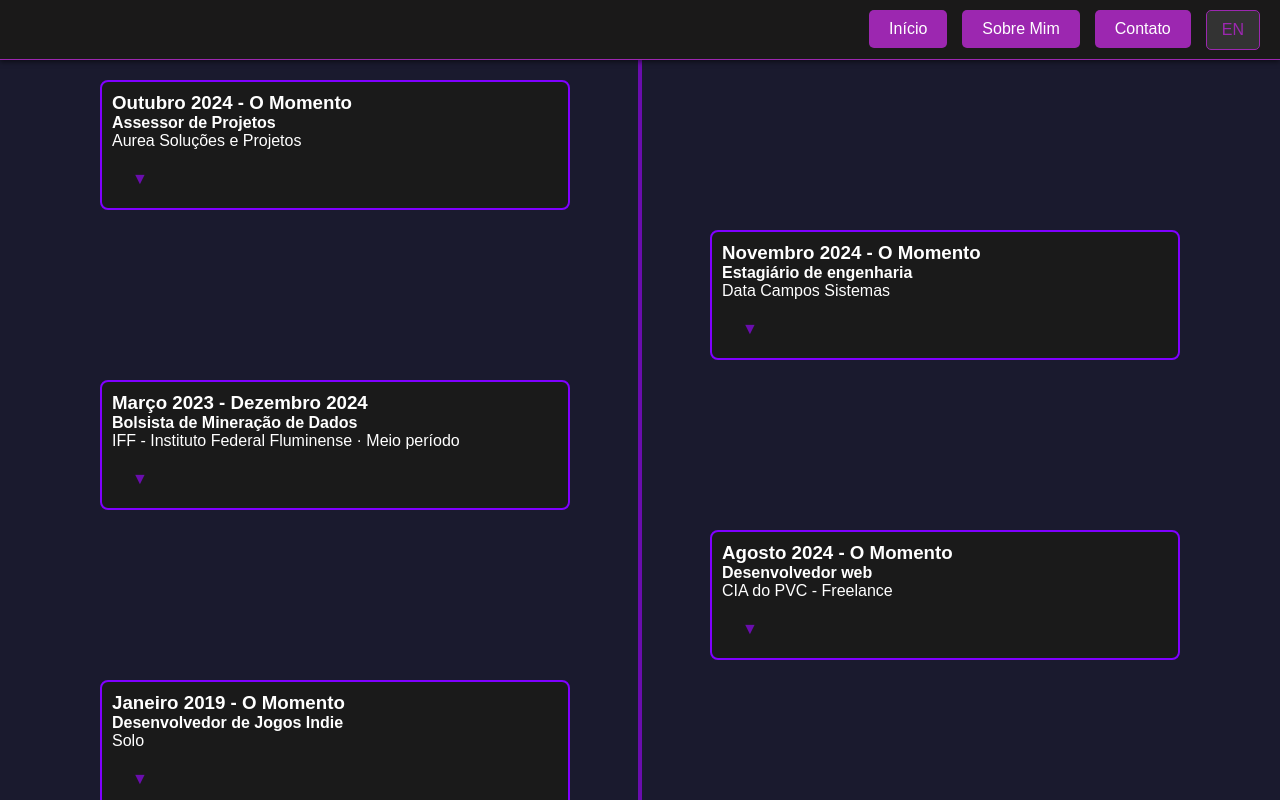
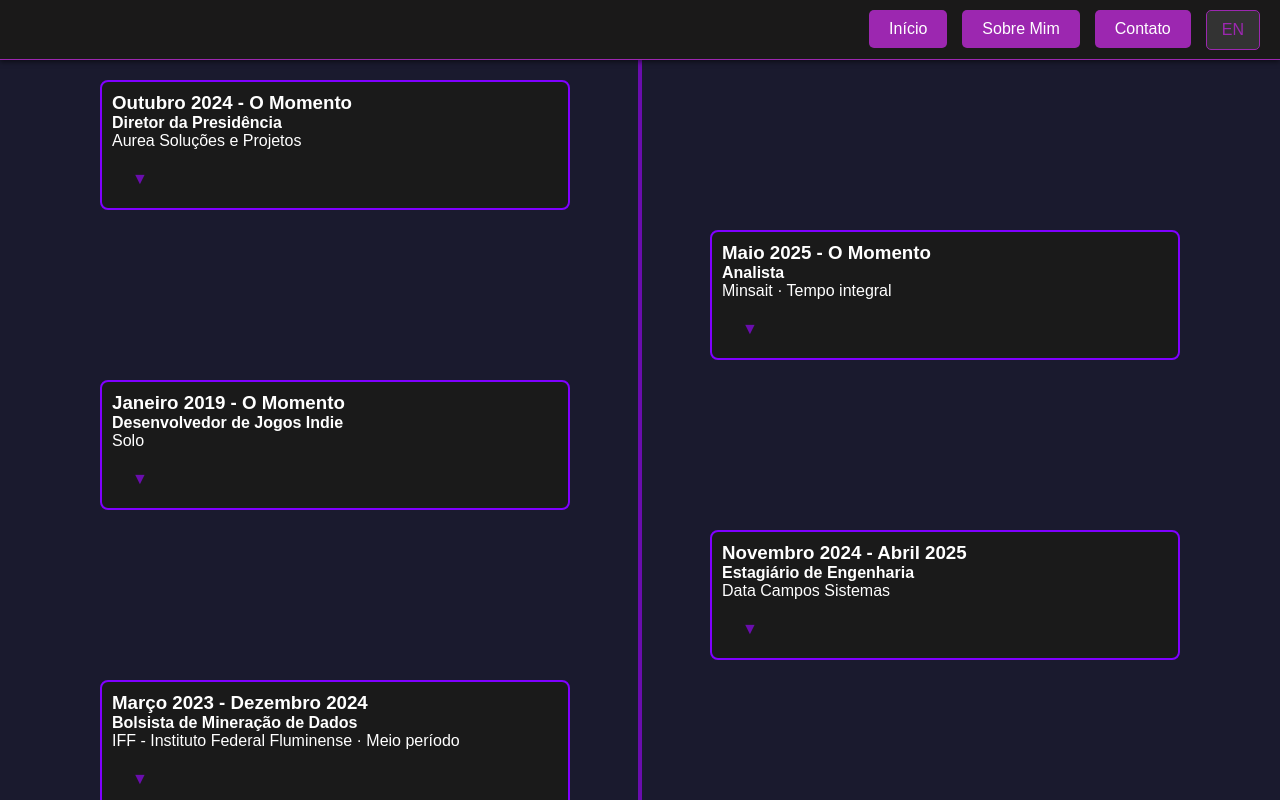
Before and after one commit to PHCordeiro/Meu-Portfolio, a React (Create React App) app: page /Meu-Portfolio/Experiencias/Experiencias in a window 1280 px wide. Shown: the top 800 px of the page. Built offline with nearby package versions, Linux system fonts and the light colour scheme.

Commit message:
Experiências Atualizadas

```diff
--- a/src/pages/Experiencias/Experiencias.js
+++ b/src/pages/Experiencias/Experiencias.js
@@ -21,76 +21,88 @@
 
   const experiences = [
     {
-      yearPt: 'Outubro 2024 - O Momento',
-      yearEn: 'October 2024 - Present',
-      cargoPt: 'Assessor de Projetos',
-      cargoEn: 'Project Advisor',
-      descriptionPt: 'Aurea Soluções e Projetos',
-      descriptionEn: 'Aurea Solutions and Projects',
-      detailsPt: 'Atualmente, atuo como Assessor de Projetos na Empresa Júnior Áurea, integrando a equipe de projetos. Nesse papel, serei responsável pelo desenvolvimento de diversos projetos na área de computação, iniciando com a criação de sites.',
-      detailsEn: 'Currently, I work as a Project Advisor at Empresa Júnior Áurea, integrating the projects team. In this role, I will be responsible for the development of various projects in the computing field, starting with the creation of websites.',
-      skillsPt: ['Gerenciamento de Projetos', 'Desenvolvimento Web', 'Colaboração em Equipe'],
-      skillsEn: ['Project Management', 'Web Development', 'Team Collaboration'],
+      yearPt: "Outubro 2024 - O Momento",
+      yearEn: "October 2024 - Present",
+      cargoPt: "Diretor da Presidência",
+      cargoEn: "President Director",
+      descriptionPt: "Aurea Soluções e Projetos",
+      descriptionEn: "Aurea Solutions and Projects",
+      detailsPt:
+        "Atualmente, exerço o cargo de Diretor da Presidência na Empresa Júnior Aurea. Nesse papel, sou responsável por liderar a Diretoria Executiva, promover o alinhamento estratégico entre as áreas e garantir o bom andamento dos processos internos e externos da empresa, com foco em gestão, liderança e resultados institucionais.",
+      detailsEn:
+        "Currently, I serve as the President Director at Empresa Júnior Aurea. In this role, I am responsible for leading the Executive Board, promoting strategic alignment among departments, and ensuring the efficient management of both internal and external operations, with a focus on leadership, governance, and institutional results.",
+      skillsPt: ["Gestão Estratégica", "Liderança", "Comunicação Institucional"],
+      skillsEn: ["Strategic Management", "Leadership", "Institutional Communication"],
     },
     {
-      yearPt: 'Novembro 2024 - O Momento',
-      yearEn: 'November 2024 - Present',
-      cargoPt: 'Estagiário de engenharia',
-      cargoEn: 'Engineering Intern',
-      descriptionPt: 'Data Campos Sistemas',
-      descriptionEn: 'Data Campos Sistemas',
-      detailsPt: 'Iniciei minha trajetória profissional em uma Fábrica de Software localizada em Campos dos Goytacazes. Atualmente, sou responsável pelo planejamento e desenvolvimento do sistema web e do aplicativo de ordem de serviço da empresa Limport Serviços.',
-      detailsEn: 'I started my professional journey at a Software Factory located in Campos dos Goytacazes. Currently, I am responsible for the planning and development of the web system and the service order application for the company Limport Serviços.',
-      skillsPt: ['Desenvolvimento de Software', 'Teste de Sistemas', 'Ionic Angular'],
-      skillsEn: ['Software Development', 'System Testing', 'Ionic Angular']
+      yearPt: "Maio 2025 - O Momento",
+      yearEn: "May 2025 - Present",
+      cargoPt: "Analista",
+      cargoEn: "Analyst",
+      descriptionPt: "Minsait · Tempo integral",
+      descriptionEn: "Minsait · Full-time",
+      detailsPt:
+        "Atuo como Analista na Minsait, contribuindo para o desenvolvimento, integração e suporte de soluções tecnológicas voltadas a clientes corporativos. Participo de processos de análise, implementação e monitoramento de sistemas, garantindo eficiência operacional e entrega de valor.",
+      detailsEn:
+        "I work as an Analyst at Minsait, contributing to the development, integration, and support of technological solutions for corporate clients. I take part in analysis, implementation, and system monitoring processes, ensuring operational efficiency and value delivery.",
+      skillsPt: ["Análise de Sistemas", "Integração de Soluções", "Suporte Técnico"],
+      skillsEn: ["Systems Analysis", "Solutions Integration", "Technical Support"],
     },
     {
-      yearPt: 'Março 2023 - Dezembro 2024',
-      yearEn: 'March 2023 - December 2024',
-      cargoPt: 'Bolsista de Mineração de Dados',
-      cargoEn: 'Data Mining Scholarship',
-      descriptionPt: 'IFF - Instituto Federal Fluminense · Meio período',
-      descriptionEn: 'IFF - Fluminense Federal Institute · Part-time',
-      detailsPt: 'Atuei como bolsista no projeto de Mineração de Dados, onde tive a valiosa oportunidade de aprofundar meu conhecimento e adquirir experiência significativa em Python, Django, Mineração de Dados e Gestão. Esta experiência como bolsista foi fundamental para o meu crescimento profissional, permitindo-me desenvolver habilidades sólidas em análise de dados, modelagem estatística e aprendizado de máquina. Sou grato pela chance que tive de contribuir para este projeto de pesquisa e pelo conhecimento adquirido na área de Mineração de Dados.',
-      detailsEn: 'I worked as a scholarship holder in the Data Mining project, where I had the valuable opportunity to deepen my knowledge and gain significant experience in Python, Django, Data Mining, and Management. This scholarship experience was crucial for my professional growth, allowing me to develop solid skills in data analysis, statistical modeling, and machine learning. I am grateful for the opportunity I had to contribute to this research project and for the knowledge gained in the field of Data Mining.',
-      skillsPt: ['Desenvolvimento de Software', 'Python', 'Django'],
-      skillsEn: ['Software Development', 'Python', 'Django'],
+      yearPt: "Janeiro 2019 - O Momento",
+      yearEn: "January 2019 - Present",
+      cargoPt: "Desenvolvedor de Jogos Indie",
+      cargoEn: "Indie Game Developer",
+      descriptionPt: "Solo",
+      descriptionEn: "Solo",
+      detailsPt:
+        "Criador de jogos indie com portfólio diversificado, incluindo visual novels e outros títulos experimentais. Proficiente em Game Maker 2, com experiência em publicação em plataformas como itch.io. Busco colaborar em projetos que combinem narrativa envolvente com jogabilidade divertida.",
+      detailsEn:
+        "Indie game creator with a diverse portfolio, including visual novels and other experimental titles. Proficient in Game Maker 2, with experience publishing on platforms like itch.io. Seeking to collaborate on projects that combine engaging storytelling with fun gameplay.",
+      skillsPt: ["Programação de Jogos", "Jogabilidade", "Pixel Art", "Level Design"],
+      skillsEn: ["Game Programming", "Gameplay", "Pixel Art", "Level Design"],
     },
     {
-      yearPt: 'Agosto 2024 - O Momento',
-      yearEn: 'August 2024 - Present',
-      cargoPt: 'Desenvolvedor web',
-      cargoEn: 'Web Developer',
-      descriptionPt: 'CIA do PVC - Freelance',
-      descriptionEn: 'CIA do PVC - Freelance',
-      detailsPt: 'Atuo no desenvolvimento e manutenção do site da Cia do PVC, focando na criação de uma plataforma eficiente e moderna para promover os produtos e serviços da empresa. Meu trabalho inclui a implementação de funcionalidades, otimização da experiência do usuário e a garantia de uma presença online robusta e alinhada com as necessidades do mercado.',
-      detailsEn: 'I work on the development and maintenance of the Cia do PVC website, focusing on creating an efficient and modern platform to promote the company`s products and services. My work includes implementing features, optimizing the user experience, and ensuring a robust online presence aligned with market needs.',
-      skillsPt: ['Criação de Sites', 'Hospedagem de Sites', 'Desenvolvimento Web'],
-      skillsEn: ['Website Creation', 'Website Hosting', 'Web Development']
+      yearPt: "Novembro 2024 - Abril 2025",
+      yearEn: "November 2024 - April 2025",
+      cargoPt: "Estagiário de Engenharia",
+      cargoEn: "Engineering Intern",
+      descriptionPt: "Data Campos Sistemas",
+      descriptionEn: "Data Campos Sistemas",
+      detailsPt:
+        "Iniciei minha trajetória profissional em uma Fábrica de Software localizada em Campos dos Goytacazes. Durante o estágio, fui responsável pelo planejamento e desenvolvimento do sistema web e do aplicativo de ordem de serviço da empresa Limport Serviços, utilizando tecnologias modernas e práticas de engenharia de software.",
+      detailsEn:
+        "I began my professional journey at a Software Factory located in Campos dos Goytacazes. During the internship, I was responsible for planning and developing the web system and the service order application for the company Limport Serviços, using modern technologies and software engineering practices.",
+      skillsPt: ["Desenvolvimento de Software", "Teste de Sistemas", "Ionic Angular"],
+      skillsEn: ["Software Development", "System Testing", "Ionic Angular"],
     },
     {
-      yearPt: 'Janeiro 2019 - O Momento',
-      yearEn: 'January 2019 - Present',
-      cargoPt: 'Desenvolvedor de Jogos Indie',
-      cargoEn: 'Indie Game Developer',
-      descriptionPt: 'Solo',
-      descriptionEn: 'Solo',
-      detailsPt: 'Criador de jogos indie com portfólio diversificado, incluindo visual novels e outros títulos experimentais. Proficiente em Game Maker 2, com experiência em publicação em plataformas como itch.io. Busco colaborar em projetos que combinem narrativa envolvente com jogabilidade divertida.',
-      detailsEn: 'Indie game creator with a diverse portfolio, including visual novels and other experimental titles. Proficient in Game Maker 2, with experience publishing on platforms like itch.io. Seeking to collaborate on projects that combine engaging storytelling with fun gameplay.',
-      skillsPt: ['Programação de Jogos', 'Jogabilidade', 'Pixel Art', 'Level Design'],
-      skillsEn: ['Game Programming', 'Gameplay', 'Pixel Art', 'Level Design']
+      yearPt: "Março 2023 - Dezembro 2024",
+      yearEn: "March 2023 - December 2024",
+      cargoPt: "Bolsista de Mineração de Dados",
+      cargoEn: "Data Mining Scholarship",
+      descriptionPt: "IFF - Instituto Federal Fluminense · Meio período",
+      descriptionEn: "IFF - Fluminense Federal Institute · Part-time",
+      detailsPt:
+        "Atuei como bolsista no projeto de Mineração de Dados, onde tive a valiosa oportunidade de aprofundar meu conhecimento e adquirir experiência significativa em Python, Django, Mineração de Dados e Gestão. Esta experiência como bolsista foi fundamental para o meu crescimento profissional, permitindo-me desenvolver habilidades sólidas em análise de dados, modelagem estatística e aprendizado de máquina. Sou grato pela chance que tive de contribuir para este projeto de pesquisa e pelo conhecimento adquirido na área de Mineração de Dados.",
+      detailsEn:
+        "I worked as a scholarship holder in the Data Mining project, where I had the valuable opportunity to deepen my knowledge and gain significant experience in Python, Django, Data Mining, and Management. This scholarship experience was crucial for my professional growth, allowing me to develop solid skills in data analysis, statistical modeling, and machine learning. I am grateful for the opportunity I had to contribute to this research project and for the knowledge gained in the field of Data Mining.",
+      skillsPt: ["Desenvolvimento de Software", "Python", "Django"],
+      skillsEn: ["Software Development", "Python", "Django"],
     },
     {
-      yearPt: 'Janeiro 2024 - Julho 2024',
-      yearEn: 'January 2024 - July 2024',
-      cargoPt: 'Desenvolvedor de Jogos',
-      cargoEn: 'Game Developer',
-      descriptionPt: 'Anos 3000 Studio · Terceirizado',
-      descriptionEn: 'Anos 3000 Studio · Contracted',
-      detailsPt: 'No início de 2024, me envolvi no desenvolvimento de "Tales Of Progress", um jogo independente no qual fui um dos principais programadores durante a fase Beta. Trabalhei ao lado de meu colega Carlos, e juntos, trouxemos à vida vários elementos fundamentais do jogo. Minha experiência incluiu a criação de sistemas essenciais e o refinamento de funcionalidades para garantir uma jogabilidade envolvente e polida.',
-      detailsEn: 'At the beginning of 2024, I was involved in the development of Tales of Progress, an independent game where I was one of the lead programmers during the Beta phase. I worked alongside my colleague Carlos, and together we brought several key game elements to life. My experience included creating core systems and refining features to ensure engaging and polished gameplay.',
-      skillsPt: ['GameMaker', 'Pixel Art', 'Level Design'],
-      skillsEn: ['GameMaker', 'Pixel Art', 'Level Design'],
+      yearPt: "Janeiro 2024 - Julho 2024",
+      yearEn: "January 2024 - July 2024",
+      cargoPt: "Desenvolvedor de Jogos",
+      cargoEn: "Game Developer",
+      descriptionPt: "Anos 3000 Studio · Terceirizado",
+      descriptionEn: "Anos 3000 Studio · Contracted",
+      detailsPt:
+        'No início de 2024, me envolvi no desenvolvimento de "Tales Of Progress", um jogo independente no qual fui um dos principais programadores durante a fase Beta. Trabalhei ao lado de meu colega Carlos, e juntos, trouxemos à vida vários elementos fundamentais do jogo. Minha experiência incluiu a criação de sistemas essenciais e o refinamento de funcionalidades para garantir uma jogabilidade envolvente e polida.',
+      detailsEn:
+        "At the beginning of 2024, I was involved in the development of Tales of Progress, an independent game where I was one of the lead programmers during the Beta phase. I worked alongside my colleague Carlos, and together we brought several key game elements to life. My experience included creating core systems and refining features to ensure engaging and polished gameplay.",
+      skillsPt: ["GameMaker", "Pixel Art", "Level Design"],
+      skillsEn: ["GameMaker", "Pixel Art", "Level Design"],
     },
   ];
 
```
Also changed, not shown: 11 other files (tests, documents, lock files or other folders).
